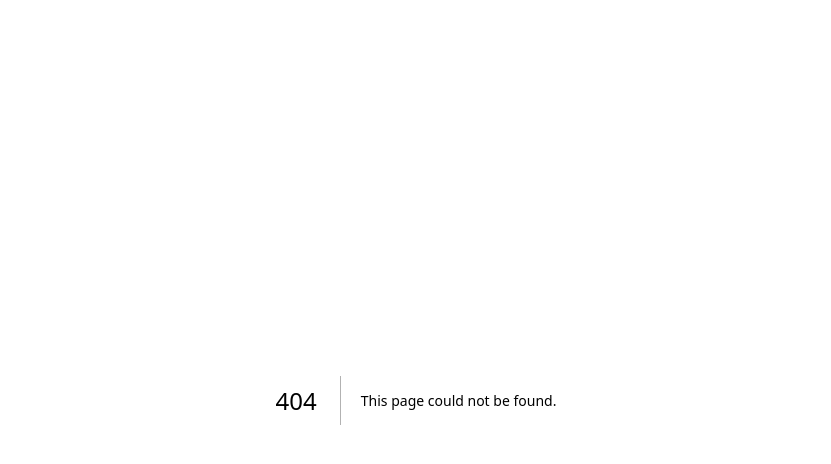
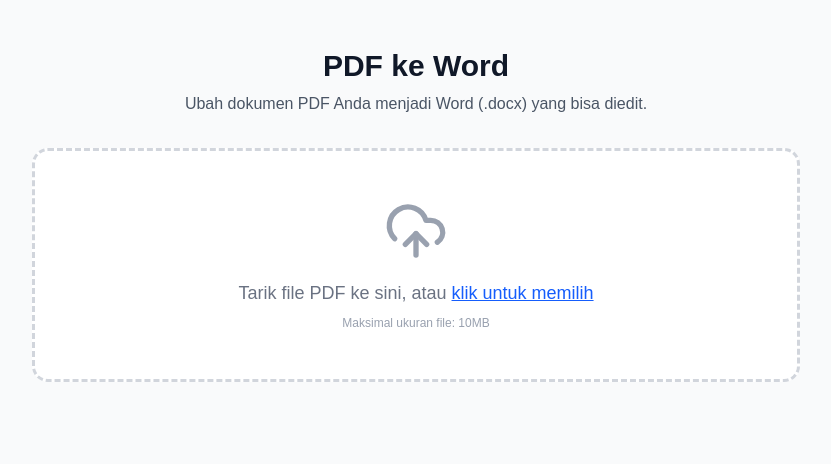
Before and after one commit to Ravid-El/pieswap, a Next.js app: page /pdf-ke-word in a window 1280 px wide. Before the commit this address had no page. Shown: the top 464 px of the page, without its empty margins (224-1055 px from the left). Built offline with nearby package versions, Linux system fonts and the light colour scheme.

Commit message:
tambah halaman uploader pdf ke word

```diff
--- /dev/null
+++ b/app/api/convert/route.ts
@@ -0,0 +1,54 @@
+import { NextResponse } from 'next/server';
+import CloudConvert from 'cloudconvert';
+
+// Inisialisasi CloudConvert dengan API Key dari .env
+const cloudConvert = new CloudConvert(process.env.CLOUDCONVERT_API_KEY!);
+
+export async function POST(req: Request) {
+  try {
+    const formData = await req.formData();
+    const file = formData.get('file') as File;
+
+    if (!file) {
+      return NextResponse.json({ error: 'File tidak ditemukan' }, { status: 400 });
+    }
+
+    // 1. Mulai Job Konversi (Contoh: PDF ke Word)
+    const job = await cloudConvert.jobs.create({
+      tasks: {
+        'import-file': {
+          operation: 'import/upload',
+        },
+        'convert-file': {
+          operation: 'convert',
+          input: 'import-file',
+          output_format: 'docx', // Nanti bisa kita bikin dinamis
+        },
+        'export-file': {
+          operation: 'export/url',
+          input: 'convert-file',
+        },
+      },
+    });
+
+    // 2. Upload file ke CloudConvert
+    const uploadTask = job.tasks.find((task) => task.name === 'import-file');
+
+    // Kita butuh buffer untuk upload
+    const bytes = await file.arrayBuffer();
+    const buffer = Buffer.from(bytes);
+
+    await cloudConvert.tasks.upload(uploadTask!, buffer, file.name);
+
+    // 3. Tunggu sampai konversi selesai (polling)
+    const finishedJob = await cloudConvert.jobs.wait(job.id);
+    const exportTask = finishedJob.tasks.find((task) => task.name === 'export-file');
+    const downloadUrl = exportTask?.result?.files?.[0]?.url;
+
+    return NextResponse.json({ url: downloadUrl });
+
+  } catch (error: any) {
+    console.error(error);
+    return NextResponse.json({ error: error.message }, { status: 500 });
+  }
+}
--- /dev/null
+++ b/app/pdf-ke-word/page.tsx
@@ -0,0 +1,104 @@
+"use client";
+
+import { useState } from "react";
+import { useDropzone } from "react-dropzone";
+import { FileText, Download, Loader2, UploadCloud } from "lucide-react";
+
+export default function PdfToWord() {
+  const [file, setFile] = useState<File | null>(null);
+  const [loading, setLoading] = useState(false);
+  const [downloadUrl, setDownloadUrl] = useState<string | null>(null);
+
+  const { getRootProps, getInputProps, isDragActive } = useDropzone({
+    accept: { "application/pdf": [".pdf"] },
+    multiple: false,
+    onDrop: (acceptedFiles) => setFile(acceptedFiles[0]),
+  });
+
+  const handleConvert = async () => {
+    if (!file) return;
+    setLoading(true);
+    setDownloadUrl(null);
+
+    const formData = new FormData();
+    formData.append("file", file);
+
+    try {
+      const response = await fetch("/api/convert", {
+        method: "POST",
+        body: formData,
+      });
+
+      const data = await response.json();
+      if (data.url) {
+        setDownloadUrl(data.url);
+      } else {
+        alert("Gagal konversi: " + data.error);
+      }
+    } catch (error) {
+      alert("Terjadi kesalahan teknis.");
+    } finally {
+      setLoading(false);
+    }
+  };
+
+  return (
+    <main className="min-h-screen bg-gray-50 py-12 px-4">
+      <div className="max-w-3xl mx-auto text-center">
+        <h1 className="text-3xl font-bold text-gray-900 mb-2">PDF ke Word</h1>
+        <p className="text-gray-600 mb-8">Ubah dokumen PDF Anda menjadi Word (.docx) yang bisa diedit.</p>
+
+        {/* Kotak Upload */}
+        <div
+          {...getRootProps()}
+          className={`border-3 border-dashed rounded-2xl p-12 transition-all cursor-pointer ${
+            isDragActive ? "border-blue-500 bg-blue-50" : "border-gray-300 bg-white hover:border-blue-400"
+          }`}
+        >
+          <input {...getInputProps()} />
+          <div className="flex flex-col items-center">
+            <UploadCloud className={`w-16 h-16 mb-4 ${isDragActive ? "text-blue-500" : "text-gray-400"}`} />
+            {file ? (
+              <p className="text-blue-600 font-medium">{file.name}</p>
+            ) : (
+              <p className="text-gray-500 text-lg">
+                Tarik file PDF ke sini, atau <span className="text-blue-600 underline">klik untuk memilih</span>
+              </p>
+            )}
+            <p className="text-xs text-gray-400 mt-2">Maksimal ukuran file: 10MB</p>
+          </div>
+        </div>
+
+        {/* Tombol Aksi */}
+        {file && !downloadUrl && (
+          <button
+            onClick={handleConvert}
+            disabled={loading}
+            className="mt-6 w-full py-4 bg-blue-600 text-white rounded-xl font-bold text-lg hover:bg-blue-700 disabled:bg-gray-400 flex justify-center items-center gap-2"
+          >
+            {loading ? (
+              <><Loader2 className="animate-spin" /> Sedang Memproses...</>
+            ) : (
+              "Mulai Konversi Sekarang"
+            )}
+          </button>
+        )}
+
+        {/* Tombol Download */}
+        {downloadUrl && (
+          <div className="mt-8 p-6 bg-green-50 border border-green-200 rounded-xl flex flex-col items-center">
+            <p className="text-green-700 font-semibold mb-4 text-lg text-center">Hore! File Anda sudah siap.</p>
+            <a
+              href={downloadUrl}
+              target="_blank"
+              className="bg-green-600 text-white px-8 py-4 rounded-xl font-bold flex items-center gap-2 hover:bg-green-700 transition"
+            >
+              <Download /> Download Word (.docx)
+            </a>
+            <button onClick={() => {setFile(null); setDownloadUrl(null);}} className="mt-4 text-sm text-gray-500 underline">Konversi File Lain</button>
+          </div>
+        )}
+      </div>
+    </main>
+  );
+}
```
